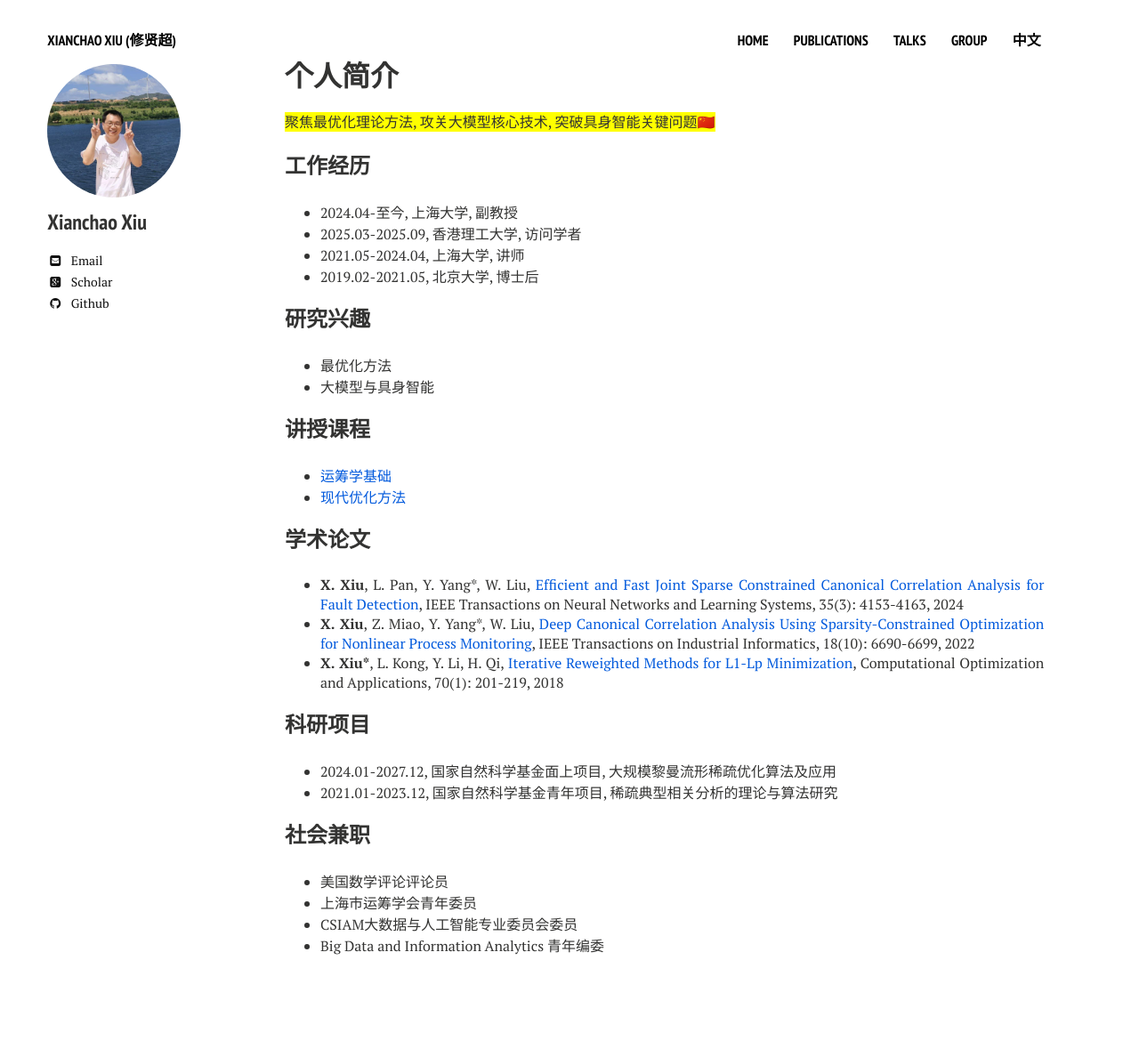
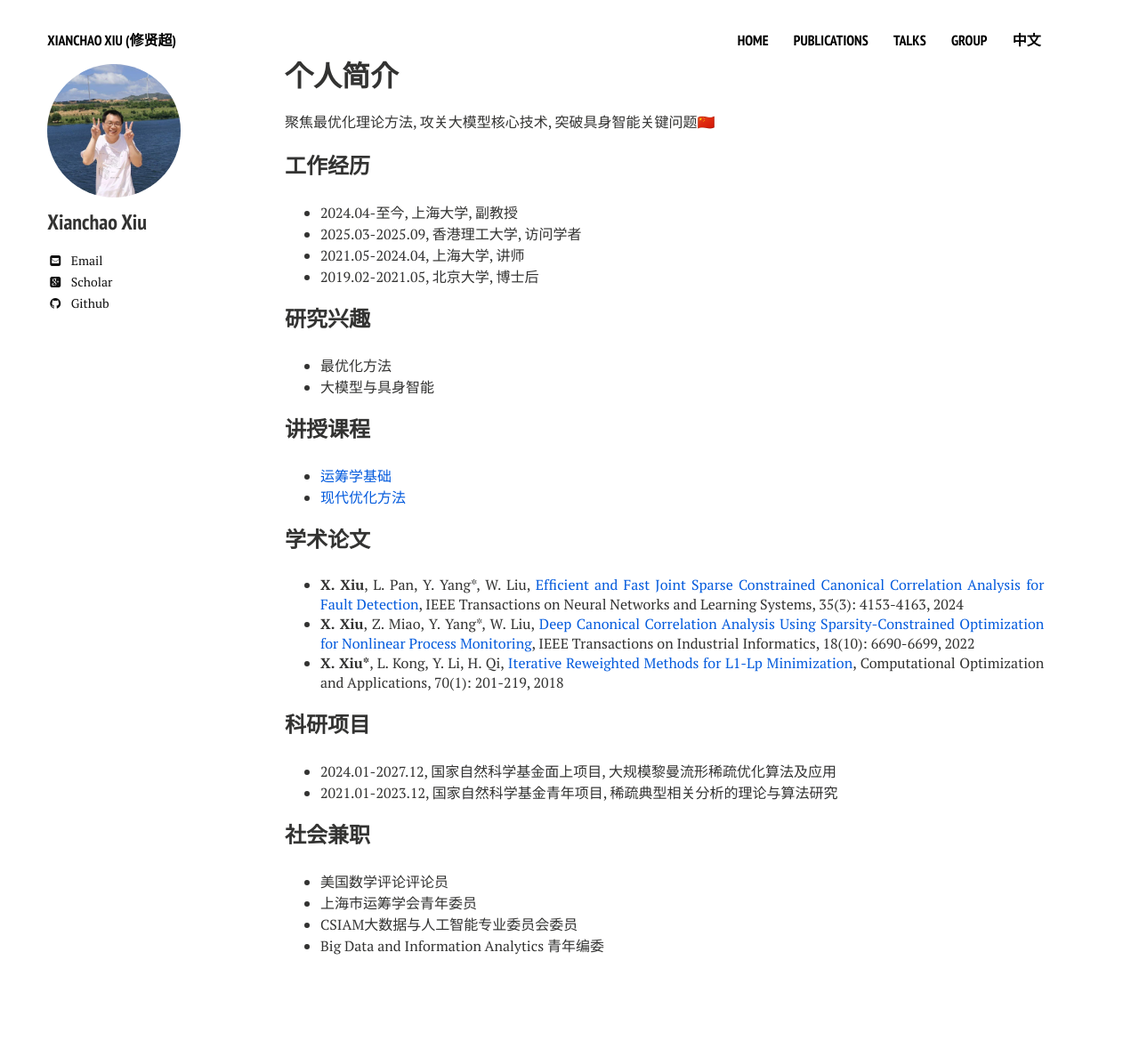
Before and after one commit to xianchaoxiu/xianchaoxiu.github.io, a Jekyll site: the page built from chinese/index.md, in a window 1280 px wide. Shown: the whole page at 89% size. Built offline with Jekyll 4.4.1, drawn with Linux system fonts in a browser that asks for light colours; nearby versions of some CDN libraries.

Commit message:
Update index.md

```diff
--- a/chinese/index.md
+++ b/chinese/index.md
@@ -8,7 +8,7 @@ share: false
 ---
 
 
-<span style="background-color: yellow;">聚焦最优化理论方法, 攻关大模型核心技术, 突破具身智能关键问题🇨🇳</span>
+聚焦最优化理论方法, 攻关大模型核心技术, 突破具身智能关键问题🇨🇳
 
 
 ### 工作经历
```
